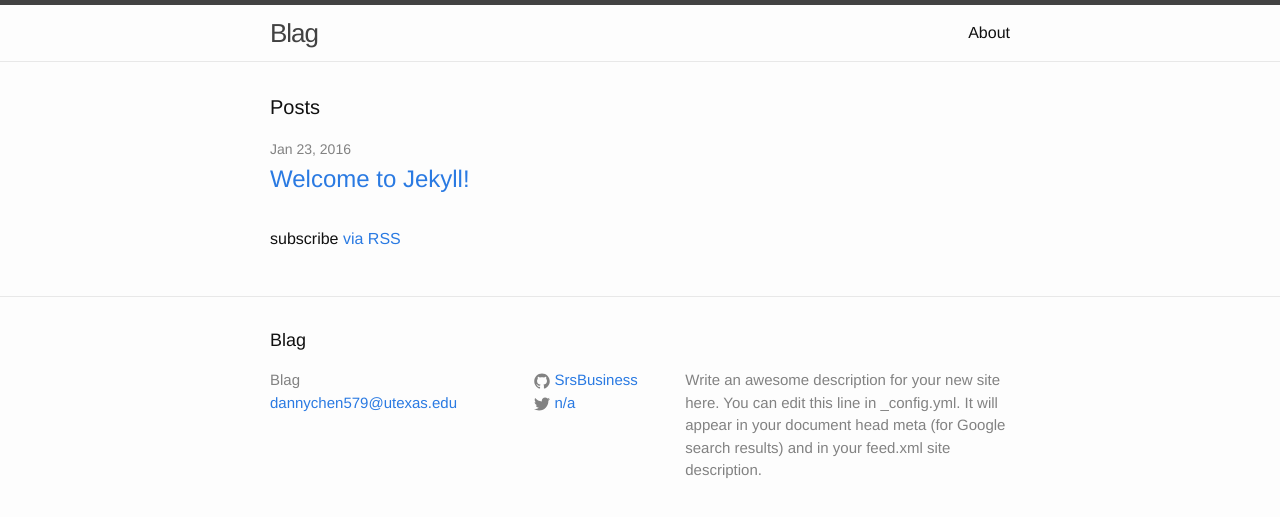
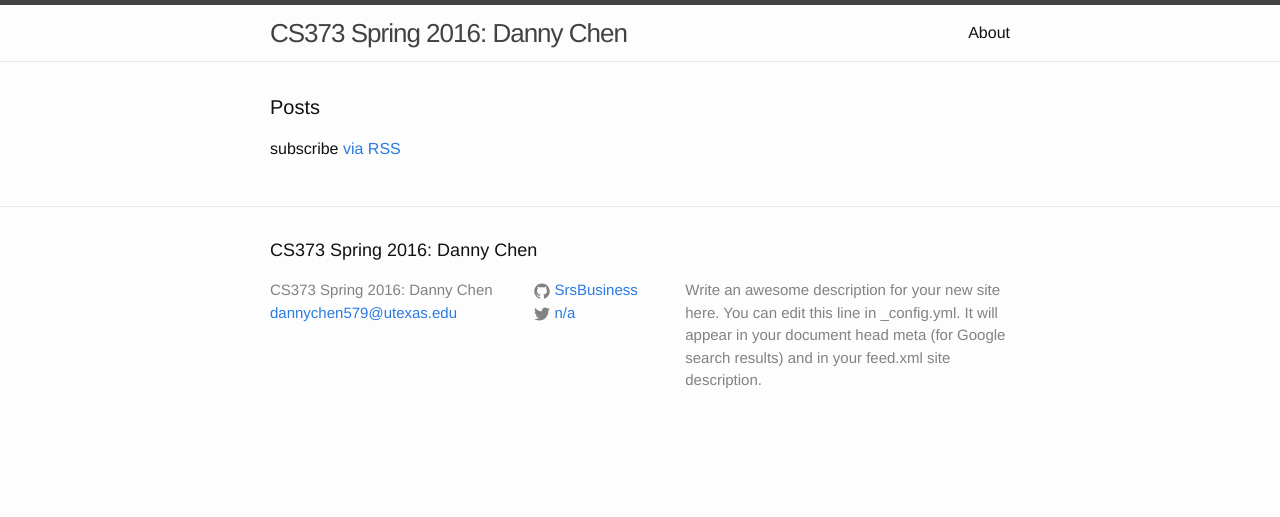
Before and after one commit to SrsBusiness/SrsBusiness.github.io.old, a Jekyll site: the page built from index.html, in a window 1280 px wide. Shown: the top 517 px of the page. Built offline with Jekyll 4.4.1, drawn with Linux system fonts in a browser that asks for light colours.

```diff
--- a/_config.yml
+++ b/_config.yml
@@ -1,12 +1,13 @@
 # Site settings
-title: Blag
+title: 'CS373 Spring 2016: Danny Chen'
 email: dannychen579@utexas.edu
 description: > # this means to ignore newlines until "baseurl:"
   Write an awesome description for your new site here. You can edit this
   line in _config.yml. It will appear in your document head meta (for
   Google search results) and in your feed.xml site description.
 baseurl: "" # the subpath of your site, e.g. /blog/
-url: "http://an.us" # the base hostname & protocol for your site
+avatar: /images/avatar.png
+url: 'SrsBusiness.github.io' # the base hostname & protocol for your site
 twitter_username: n/a
 github_username:  SrsBusiness
 
```
Also changed, not shown: _posts/2016-01-23-welcome-to-jekyll.markdown (deleted, +0 -25 lines), images/avatar.jpg (added), images/avatar.png (added).
